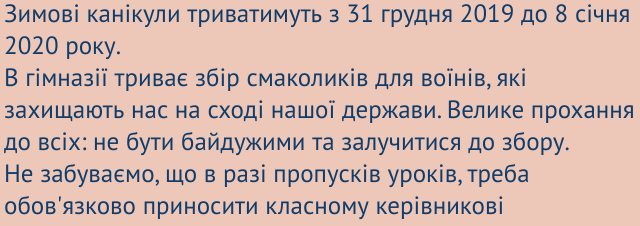
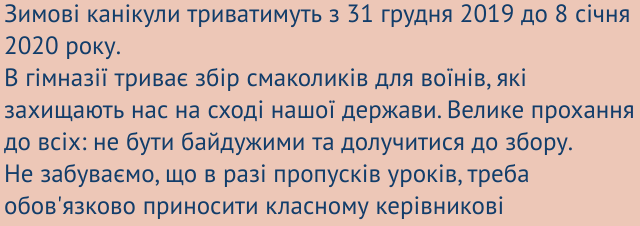
Before and after one commit to Kyryllirik/kyryllirik.github.io, a plain HTML site: page news.html in a window 1280 px wide. Shown: the part 507-733 px from the top of the page, 316-956 px from the left. Drawn offline with Linux system fonts and the light colour scheme.

Commit message:
edit 25/12/19

```diff
--- a/news.html
+++ b/news.html
@@ -60,7 +60,7 @@
 							</li>
 							<li class="pointcouncil">
 							<p>В гімназії триває збір смаколиків для воїнів, які захищають нас на сході нашої держави.
-							Велике прохання до всіх: не бути байдужими та залучитися до збору.</p>
+							Велике прохання до всіх: не бути байдужими та долучитися до збору.</p>
 							</li>
 							<li class="pointcouncil">
 							<p>Не забуваємо, що в разі пропусків уроків, треба обов'язково приносити
```
